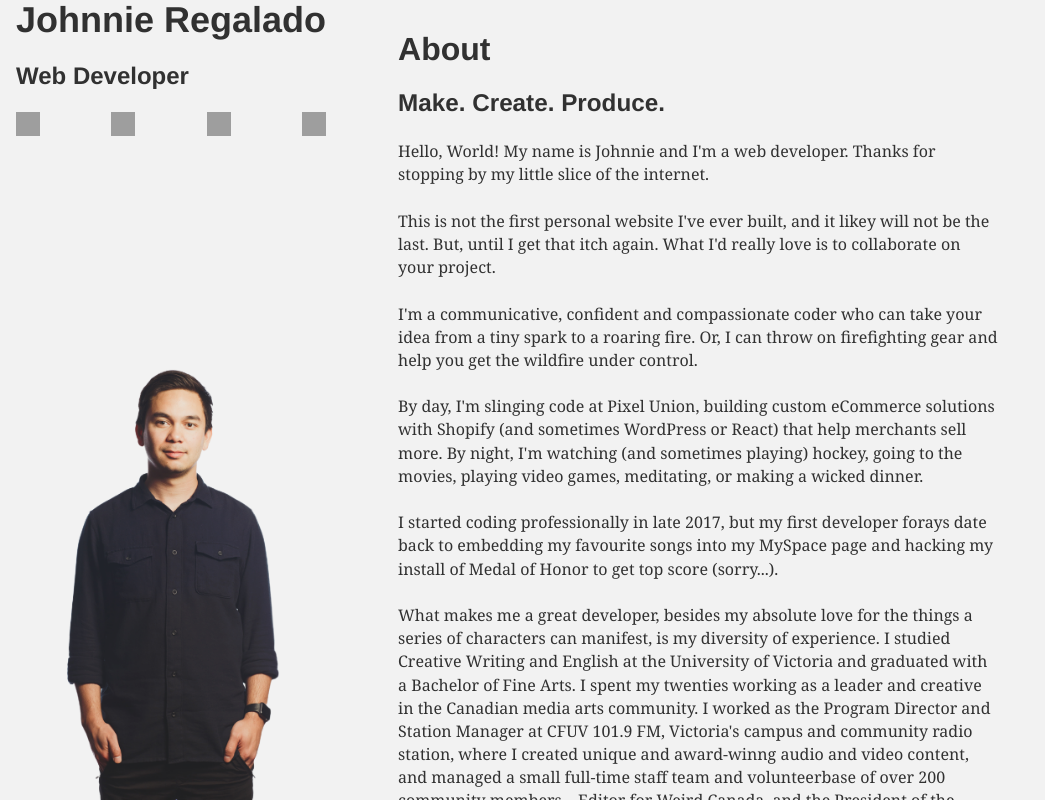
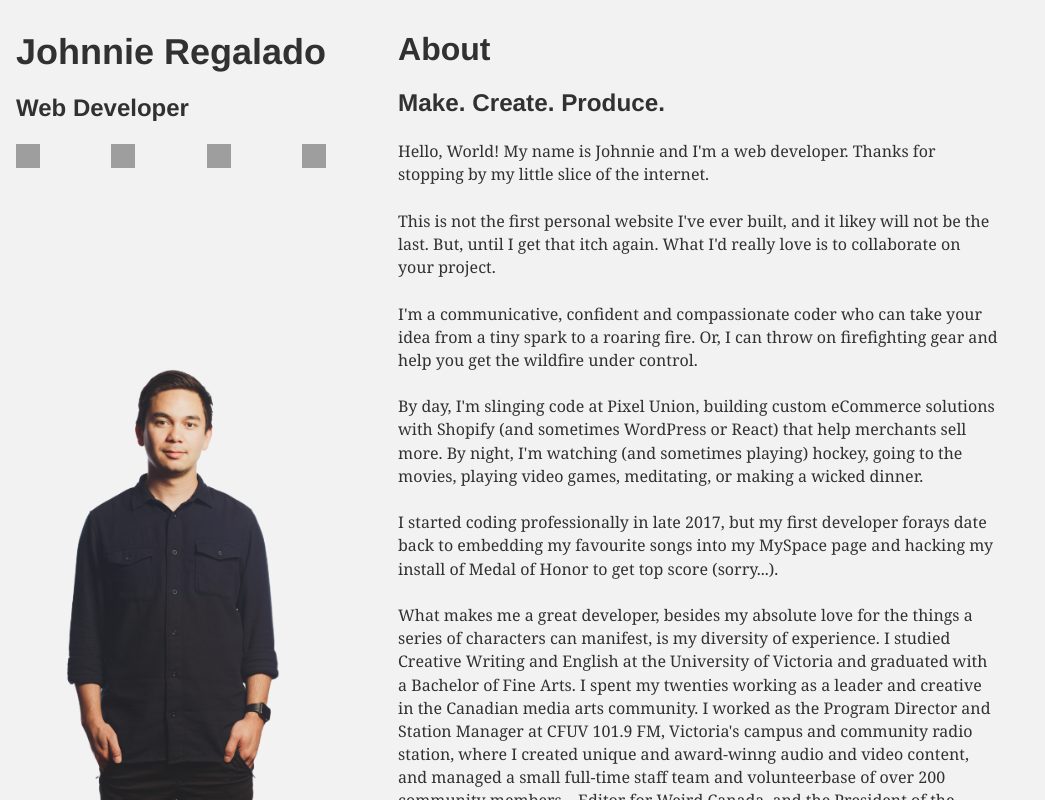
Before and after one commit to johnniereg/gatsby-portfolio, a Gatsby site: page / in a window 1280 px wide. Shown: the whole page, without its empty margins (0-1045 px from the left). Built offline with nearby package versions, Linux system fonts and the light colour scheme; Gatsby itself is replaced by a stand-in of ours; grey boxes are pictures that could not be loaded.

Commit message:
Update header styles

```diff
--- a/src/styles/components/_header.scss
+++ b/src/styles/components/_header.scss
@@ -1,8 +1,7 @@
 .header {
   position: relative;
-  max-height: 100vh;
-  // max-width: 400px;
-  padding: 0 1rem;
+  height: 100vh;
+  padding: 2rem 1rem 0;
 
   @media screen and (max-width: 768px) {
     width: 100%;
@@ -22,9 +21,5 @@
     left: 0;
     margin: 0;
     z-index: -1;
-
-    @media screen and (max-width: 768px) {
-      display: none;
-    }
   }
 }
```
